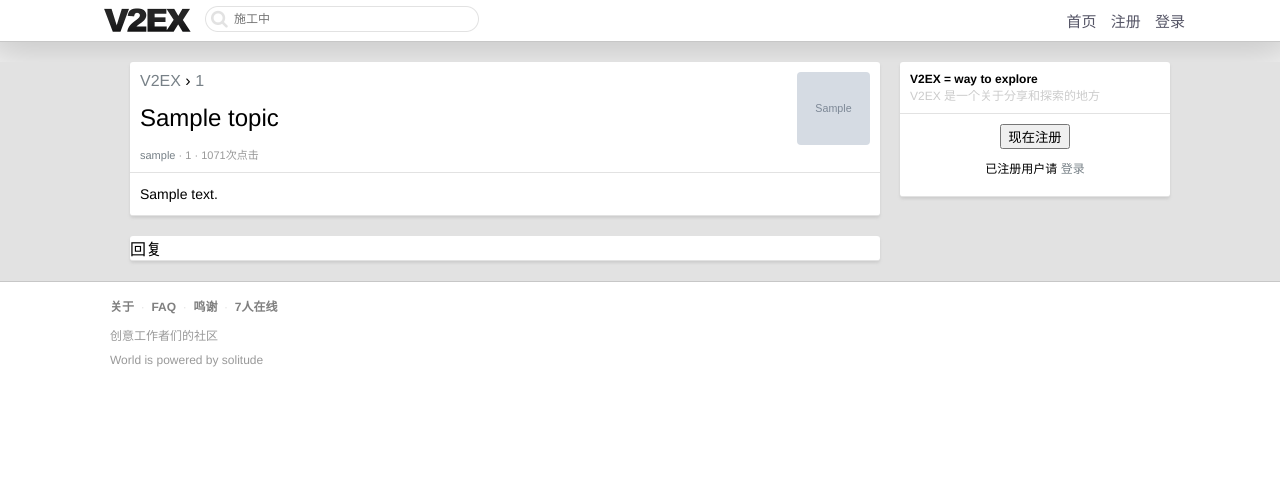
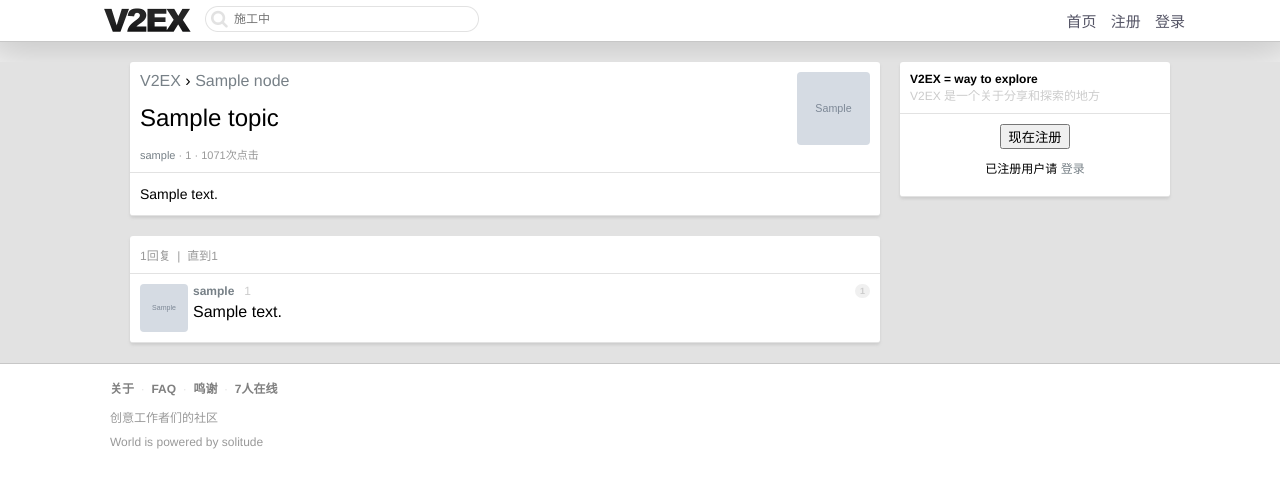
Before and after one commit to windclear/bbs, a Flask app: page /topic/1 in a window 1280 px wide. Shown: the top 488 px of the page. Run offline with Flask 2, Linux system fonts and the light colour scheme; tables that the repository leaves empty hold one stand-in row (values such as "Sample post"); grey boxes marked "Sample" are stand-in pictures.

Commit message:
添加评论功能, 实现评论和主题计数功能

```diff
--- a/app.py
+++ b/app.py
@@ -16,6 +16,7 @@ from routes.user import main as routes_user
 from routes.index import main as routes_index
 from routes.node import main as routes_node
 from routes.topic import main as routes_topic
+from routes.comment import main as routes_comment
 
 app = Flask(__name__)
 db_path = 'data.sqlite'
@@ -28,6 +29,7 @@ def register_routes(app):
     app.register_blueprint(routes_index)
     app.register_blueprint(routes_node, url_prefix='/node')
     app.register_blueprint(routes_topic, url_prefix='/topic')
+    app.register_blueprint(routes_comment, url_prefix='/comment')
 
 
 def configure_app():
--- a/models/comment.py
+++ b/models/comment.py
@@ -14,3 +14,6 @@ class Comment(db.Model, ModelMixin):
 
     def __init__(self, form):
         self.created_time = timestamp()
+        self.content = form.get('content', '')
+        self.user_id = form.get('user_id', 0)
+        self.topic_id = form.get('topic_id', 0)
--- a/models/node.py
+++ b/models/node.py
@@ -11,7 +11,7 @@ class Node(db.Model, ModelMixin):
     avatar = db.Column(db.String())
     introduction = db.Column(db.String())
 
-    topics = db.relationship('Topic', backref="node")
+    topics = db.relationship('Topic', backref="node", lazy='dynamic')
 
     def __init__(self, form):
         self.created_time = timestamp()
--- a/models/topic.py
+++ b/models/topic.py
@@ -14,7 +14,7 @@ class Topic(db.Model, ModelMixin):
     node_id = db.Column(db.Integer, db.ForeignKey('nodes.id'))
     user_id = db.Column(db.Integer, db.ForeignKey('users.id'))
 
-    comments = db.relationship('Comment', backref="topic")
+    comments = db.relationship('Comment', backref="topic", lazy='dynamic')
 
     def __init__(self, form):
         self.created_time = timestamp()
--- a/static/css/bbs.css
+++ b/static/css/bbs.css
@@ -215,7 +215,30 @@ a:hover {
 }
 
 
-
+.bbs-comment-info {
+    margin: 0 0 5px 53px;
+}
+.bbs-comment-content {
+    margin: 0 0 0 53px;
+    font-size: 16px;
+}
+.bbs-comment-no {
+    padding: 2px 5px;
+    font-size: 9px;
+    color: #ccc;
+    background-color: #f0f0f0;
+    border-radius: 10px;
+    font-weight: bold;
+}
+.bbs-comment-empty {
+    padding: 10px;
+    font-size: 12px;
+    background-color: transparent;
+    border: 2px dashed #d8d7d0;
+    border-radius: 3px;
+    text-align: center;
+    color: #bdbcb6;
+}
 
 
 
--- a/templates/index.html
+++ b/templates/index.html
@@ -18,8 +18,8 @@
             {% for t in topics %}
             <div class="bbs-node-topic-cell bbs-line-top clearfix">
                 <img class="bbs-user-avatar-middle wi-left" src="{{ t.user.avatar }}" alt="" />
-                <a class="bbs-node-topic-cell-count wi-right" href="#">
-                    17
+                <a class="bbs-node-topic-cell-count wi-right" href="{{ url_for('topic.show', id=t.id) }}">
+                    {{ t.comments.count() }}
                 </a>
                 <a class="bbs-node-topic-cell-title" href="{{ url_for('topic.show', id=t.id) }}">{{ t.title }}</a>
                 <div class="bbs-node-topic-cell-info">
--- a/templates/node/show.html
+++ b/templates/node/show.html
@@ -12,7 +12,7 @@
             <img class="bbs-node-avatar wi-left" src="/static/img/node_python.png"/>
             <div class="wi-right">
                 <span class="bbs-color-fade">主题总数</span>
-                <span class="bbs-color-gray bbs-font-bold">5711</span>
+                <span class="bbs-color-gray bbs-font-bold">{{ node.topics.count() }}</span>
             </div>
             <div class="bbs-node-title">
                 <a href="/">V2EX</a> › {{ node.name }}
--- a/templates/topic/show.html
+++ b/templates/topic/show.html
@@ -11,7 +11,7 @@
         <div class="bbs-topic-header clearfix">
             <img class="bbs-user-avatar-large wi-right" src="{{ topic.user.avatar }}" />
             <div class="bbs-topic-link">
-                <a href="/">V2EX</a> › <a href="#">{{ topic.node_id }}</a>
+                <a href="/">V2EX</a> › <a href="{{url_for('node.show', id=topic.node_id)}}">{{ topic.node.name }}</a>
             </div>
             <div class="bbs-topic-title">
                 {{ topic.title }}
@@ -26,12 +26,47 @@
             {{ topic.content }}
         </div>
     </div>
+    {% if topic.comments %}
     <div class="bbs-box bbs-margin-top">
-        <div class="">
-
+        <div class="bbs-color-gray bbs-cell">
+            {{ topic.comments.count() }}回复 &nbsp;|&nbsp; 直到{{ topic.comments[-1].created_time }}
         </div>
-        回复
+        {% for m in topic.comments %}
+        <div class="bbs-comment-cell bbs-cell bbs-line-top clearfix">
+            <img class="bbs-user-avatar-middle wi-left" src="{{ m.user.avatar }}" alt="" />
+            <div class="bbs-comment-no wi-right">
+                {{ loop.index }}
+            </div>
+            <div class="bbs-comment-info">
+                <a class="bbs-font-bold" href="#">{{ m.user.username }}</a>
+                <span class="bbs-color-fade">&nbsp; {{ m.created_time }}</span>
+            </div>
+            <div class="bbs-comment-content">
+                {{ m.content }}
+            </div>
+        </div>
+        {% endfor %}
     </div>
+    {% else %}
+    <div class="bbs-comment-empty bbs-margin-top">
+        目前尚无回复
+    </div>
+    {% endif %}
+    {% if c_user %}
+    <div class="bbs-box bbs-margin-top">
+        <div class="bbs-cell">
+            添加一条新回复
+        </div>
+        <div class="bbs-cell bbs-line-top">
+            <form action="{{ url_for('comment.add') }}" method="post">
+                <input class="wi-hide" type="text" name="user_id" value="{{ c_user.id }}">
+                <input class="wi-hide" type="text" name="topic_id" value="{{ topic.id }}">
+                <input type="text" name="content" placeholder="内容">
+                <button type="submit" name="button">回复</button>
+            </form>
+        </div>
+    </div>
+    {% endif %}
 {% endblock %}
 
 {% block middle_right %}
```
Also changed, not shown: routes/comment.py (added, +18 -0 lines).
